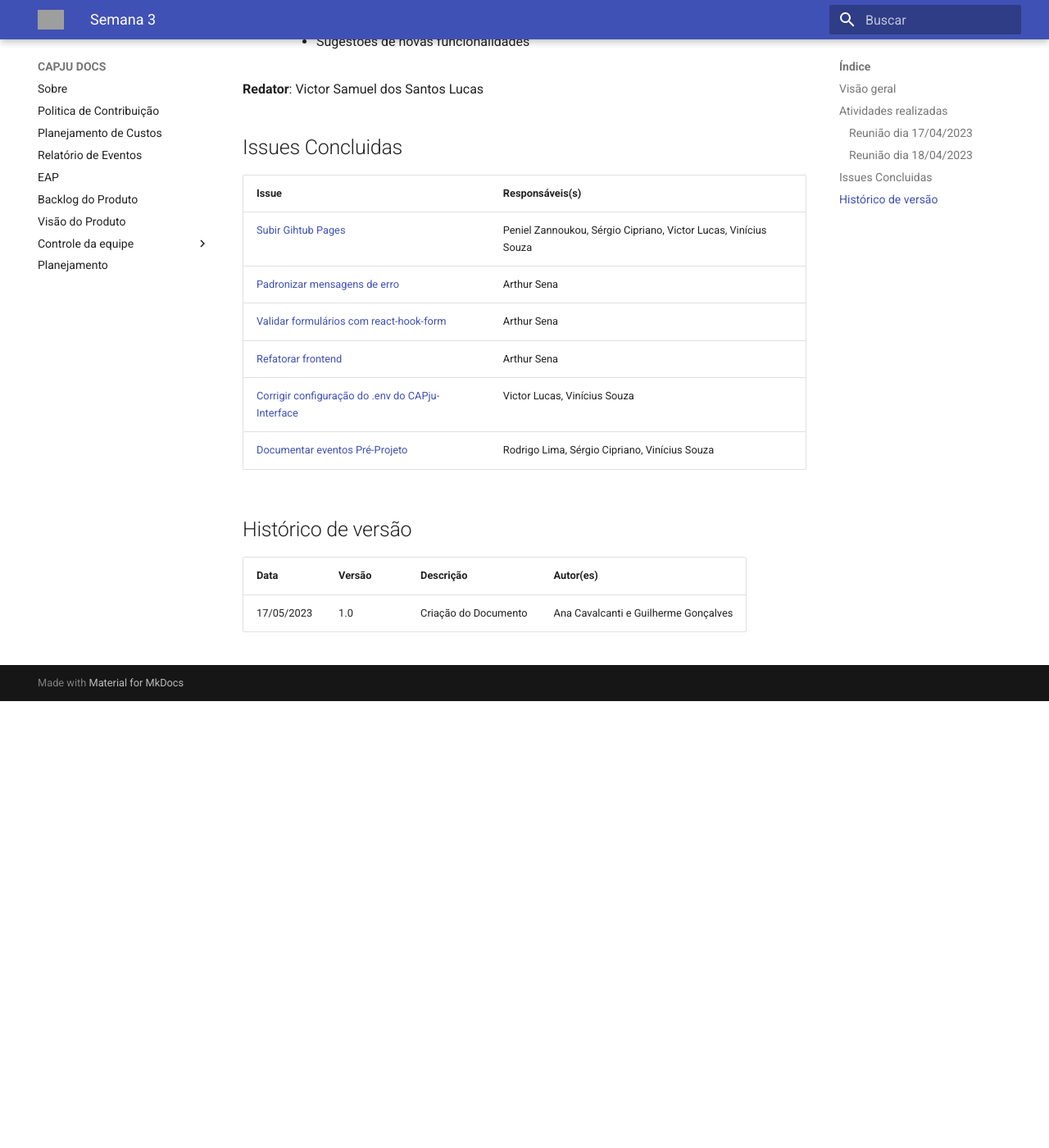
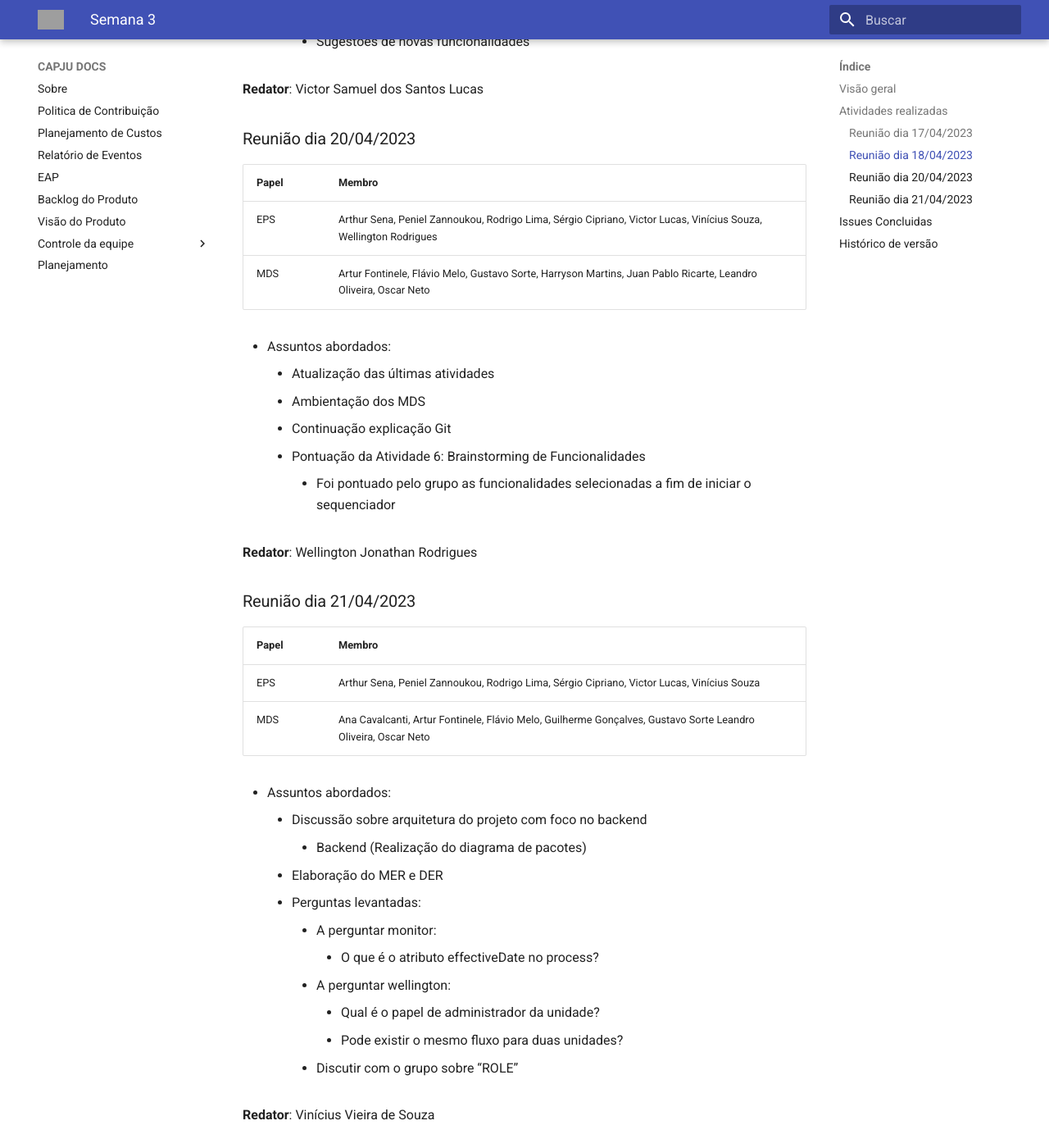
Before and after one commit to fga-eps-mds/2023-1-CAPJu-Doc, an MkDocs documentation site: the page built from docs/Relatórios/semana3.md, in a window 1280 px wide and 1400 px high, scrolled down 3228 px. Shown: the whole window at 82% size. Built offline with MkDocs 1.6.1 and Material for MkDocs 9.7.7, drawn with Linux system fonts in a browser that asks for light colours; before the commit the page ends 4083 px from its top, so only the background shows below that; some of the changed text lies outside the part shown; grey boxes are pictures that could not be loaded.

Commit message:
(#62) - Cria relatório semana 4 e atualiza semana 3
Co-authored-by: GuilhermeDSa1013 <guilhermedsa.spike13@gmail.com>

```diff
--- a/docs/Relatórios/semana3.md
+++ b/docs/Relatórios/semana3.md
@@ -82,7 +82,7 @@ deve ser padronizado
 | Papel | Membro |
 | ----- | ------ |
 | EPS | Arthur Sena, Peniel Zannoukou, Rodrigo Lima, Sérgio Cipriano, Victor Lucas, Vinícius Souza, Wellington Rodrigues |
-| MDS |  Ana Cavalcanti, Artur Fontinele, Flávio Melo,Guilherme Gonçalves, Gustavo Sorte, Harryson Martins, Juan Pablo Ricarte, Leandro Oliveira, Oscar Neto, Yan Paulo |
+| MDS |  Ana Cavalcanti, Artur Fontinele, Flávio Melo, Guilherme Gonçalves, Gustavo Sorte, Harryson Martins, Juan Pablo Ricarte, Leandro Oliveira, Oscar Neto, Yan Paulo |
 
 - Assuntos abordados:
     - Rastreamento do Lean Inception realizado pelo time do semestre anterior
@@ -99,6 +99,42 @@ deve ser padronizado
 
 **Redator**: Victor Samuel dos Santos Lucas
 
+### Reunião dia 20/04/2023
+| Papel | Membro |
+| ----- | ------ |
+| EPS | Arthur Sena, Peniel Zannoukou, Rodrigo Lima, Sérgio Cipriano, Victor Lucas, Vinícius Souza, Wellington Rodrigues |
+| MDS | Artur Fontinele, Flávio Melo, Gustavo Sorte, Harryson Martins, Juan Pablo Ricarte, Leandro Oliveira, Oscar Neto|
+
+- Assuntos abordados:
+    - Atualização das últimas atividades
+    - Ambientação dos MDS
+    - Continuação explicação Git
+    - Pontuação da Atividade 6: Brainstorming de Funcionalidades
+        - Foi pontuado pelo grupo as funcionalidades selecionadas a fim de iniciar o
+sequenciador
+
+**Redator**: Wellington Jonathan Rodrigues
+
+### Reunião dia 21/04/2023
+| Papel | Membro |
+| ----- | ------ |
+| EPS | Arthur Sena, Peniel Zannoukou, Rodrigo Lima, Sérgio Cipriano, Victor Lucas, Vinícius Souza |
+| MDS | Ana Cavalcanti, Artur Fontinele, Flávio Melo, Guilherme Gonçalves, Gustavo Sorte Leandro Oliveira, Oscar Neto|
+
+- Assuntos abordados:
+    - Discussão sobre arquitetura do projeto com foco no backend
+        - Backend (Realização do diagrama de pacotes)
+    - Elaboração do MER e DER
+    - Perguntas levantadas:
+        - A perguntar monitor:
+            - O que é o atributo effectiveDate no process?
+        - A perguntar wellington:
+            - Qual é o papel de administrador da unidade?
+            - Pode existir o mesmo fluxo para duas unidades?
+        - Discutir com o grupo sobre “ROLE”
+
+**Redator**: Vinícius Vieira de Souza
+
 ## Issues Concluidas
 | Issue | Responsáveis(s) |
 | ----- | ---------------- |
@@ -112,4 +148,5 @@ deve ser padronizado
 ## Histórico de versão
 | Data | Versão | Descrição | Autor(es) |
 | ---- | ---- | ---- | ---- |
-| 17/05/2023 | 1.0 | Criação do Documento | Ana Cavalcanti e Guilherme Gonçalves|
+| 17/05/2023 | 0.1.0 | Criação do Documento | Ana Cavalcanti e Guilherme Gonçalves|
+| 17/05/2023 | 0.1.1 | Atualização nas Reuniões realizadas | Ana Cavalcanti e Guilherme Gonçalves |
```
Also changed, not shown: docs/Relatórios/relatorios_do_projeto.md (+2 -0 lines), docs/Relatórios/semana4.md (added, +106 -0 lines).
